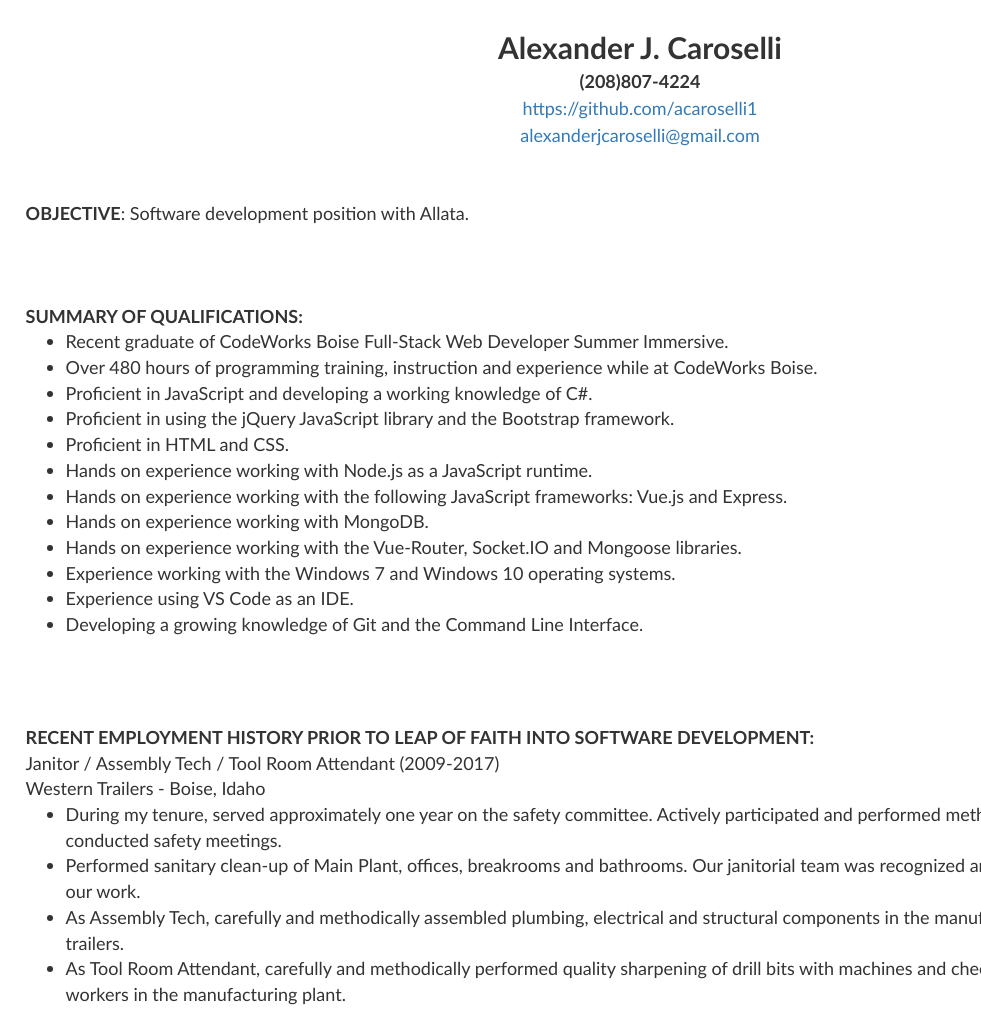
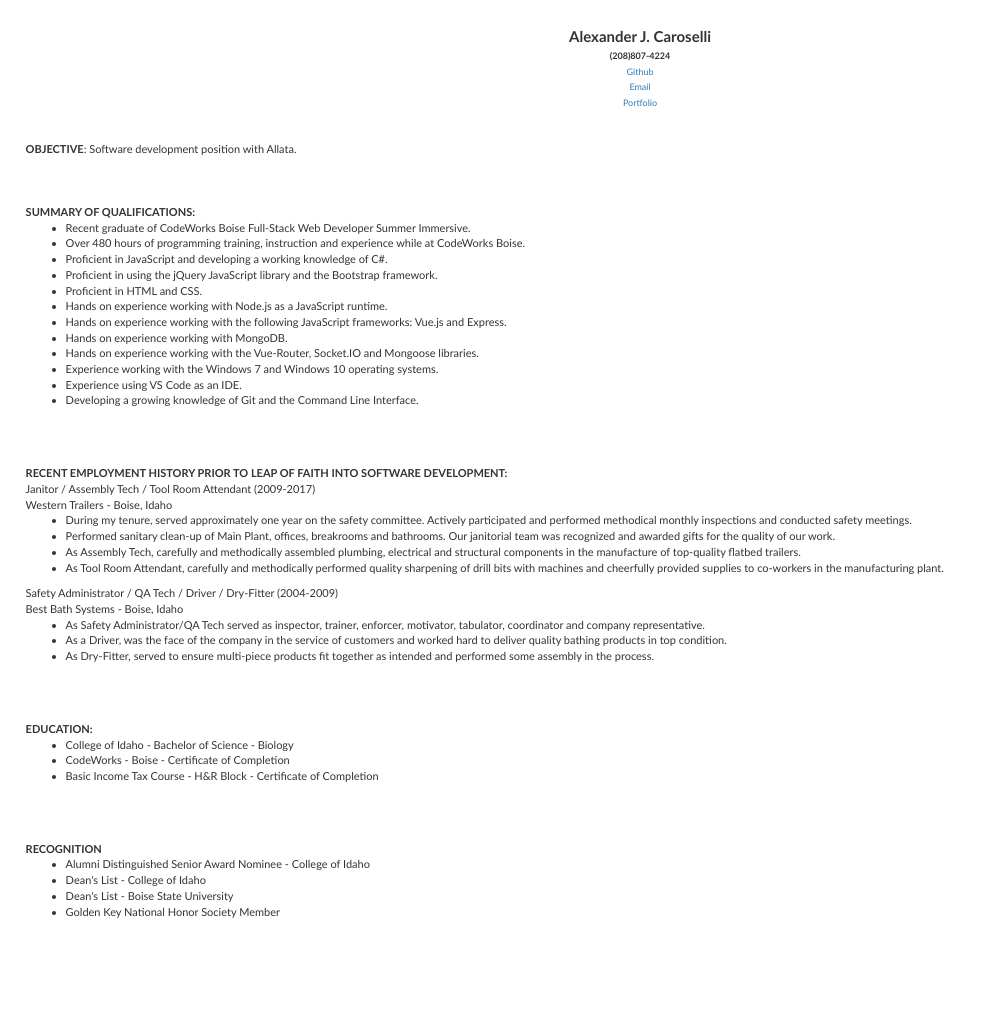
Before and after one commit to acaroselli1/portfolio, a plain HTML site: page resume.html in a window 1280 px wide. Shown: the top 1011 px of the page, without its empty margins (0-981 px from the left). After the commit the page ends 945 px from the top, so only its background shows below. Drawn offline with nearby package versions, Linux system fonts and the light colour scheme.

Commit message:
font-size adjustments

```diff
--- a/resume.html
+++ b/resume.html
@@ -5,7 +5,7 @@
     <meta charset="UTF-8">
     <meta name="viewport" content="width=device-width, initial-scale=1.0">
     <meta http-equiv="X-UA-Compatible" content="ie=edge">
-    <title>Resume</title>
+    <title>AJC Resume</title>
     <link rel="stylesheet" href="https://maxcdn.bootstrapcdn.com/bootstrap/3.3.7/css/bootstrap.min.css">
     <link rel="stylesheet" href="style2.css">
 </head>
@@ -14,8 +14,9 @@
     <div class="header">
         <span class="name">Alexander J. Caroselli</span><br>
         <span class="phone sub-header">(208)807-4224</span><br>
-        <span class="sub-header"><a href="https://github.com/acaroselli1">https://github.com/acaroselli1</a></span><br>
-        <span class="sub-header"><a href="mailto:alexanderjcaroselli@gmail.com">alexanderjcaroselli@gmail.com</a></span>
+        <span class="sub-header"><a href="https://github.com/acaroselli1">Github</a></span><br>
+        <span class="sub-header"><a href="alexanderjcaroselli@gmail.com">Email</a></span><br>
+        <span class="sub-header"><a href="https://acaroselli1.github.io/portfolio/">Portfolio</a></span>
     </div>
     <br>
     <br>
--- a/style2.css
+++ b/style2.css
@@ -1,11 +1,11 @@
 body{
     font-family:Calibri;
-    font-size:18px;
+    font-size:11px;
     margin:2vw;
 }
 
 .name{
-    font-size:30px;
+    font-size:15px;
     font-weight:bold;
 }
 
@@ -19,6 +19,7 @@ body{
 
 .sub-header{
     line-height:150%;
+    font-size:9px;
 }
 
 .objective{
```
